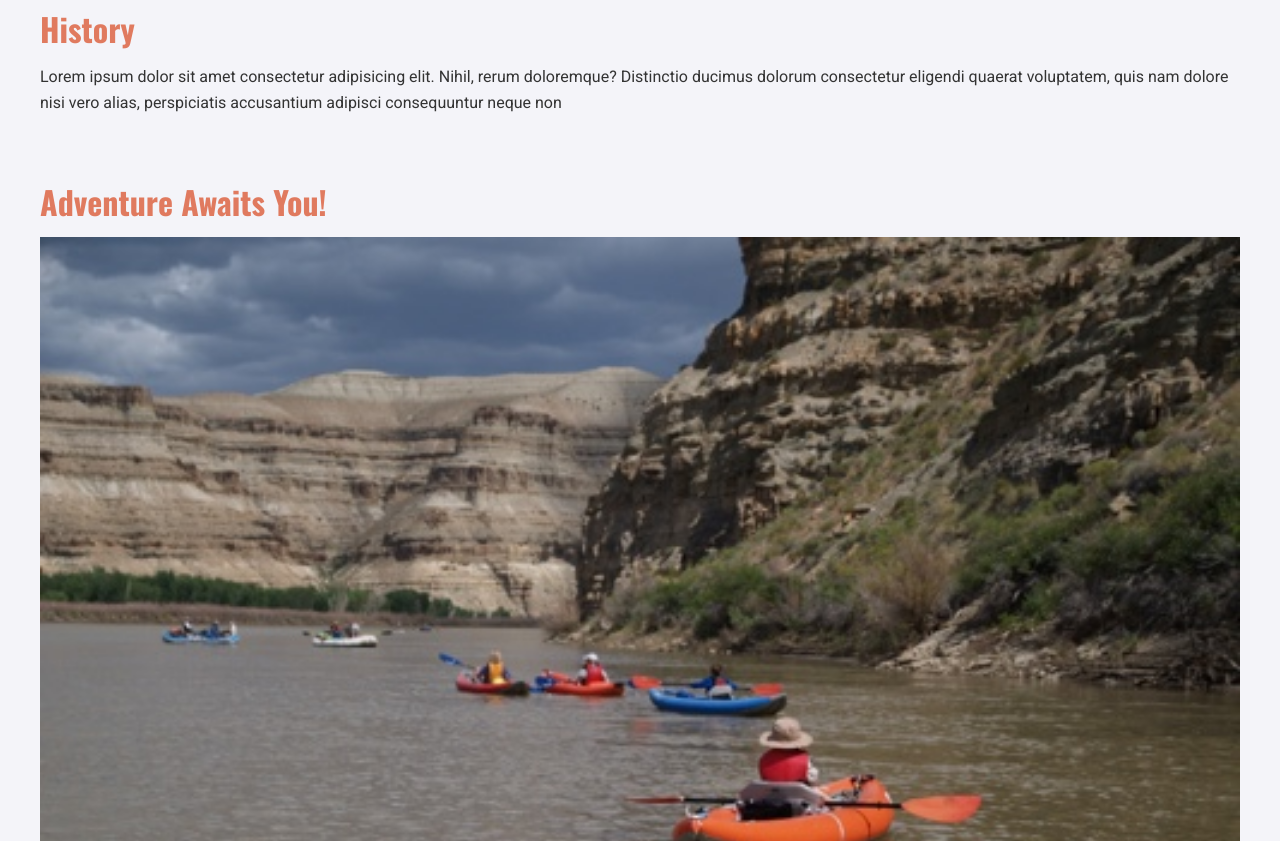
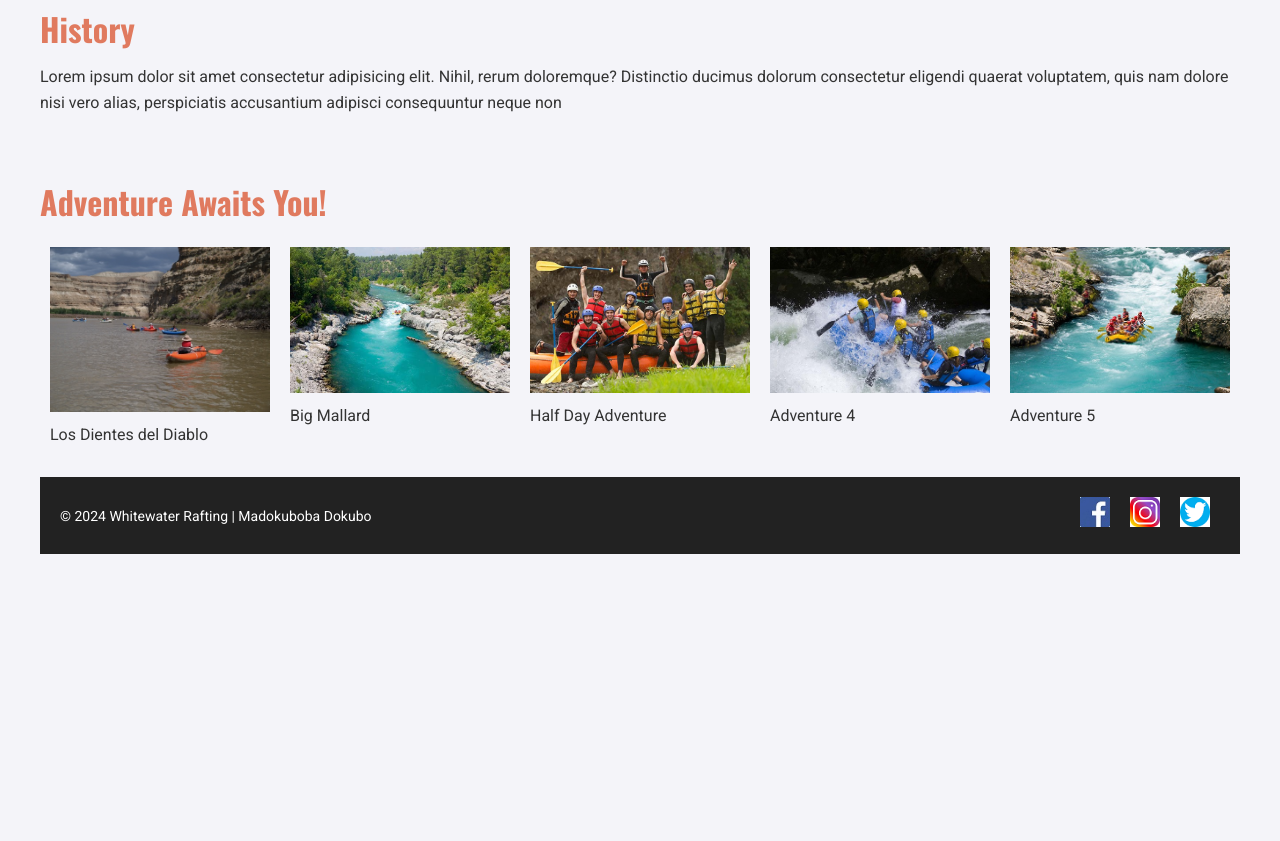
Before and after one commit to madokscharles/wdd130, a plain HTML site: page wwr/about.html in a window 1280 px wide. Shown: the part 1043-1884 px from the top of the page. After the commit the page ends 1597 px from the top, so only its background shows below. Drawn offline with nearby package versions, Linux system fonts and the light colour scheme.

Commit message:
CSS Flex update

```diff
--- a/styles/styles.css
+++ b/styles/styles.css
@@ -10,17 +10,24 @@
 
 nav {
     background-color: var(--accent-blue);
-    padding: 10px;
+    padding: 1rem;
+    display: flex;
+    justify-content: space-evenly;
+    align-items: center;
 }
 
 nav a {
+    display: block;
+    padding: 0.5rem;
+    text-decoration: none;
+    font-size: 1.2rem;
+    font-weight: 700;
     color: white;
-    display: block;
-    padding: 20px;
 }
 
 h1 {
     color: var(--accent-blue);
+    border-bottom: 1px solid var(--accent-blue);
 }
 
 img {
@@ -31,23 +38,39 @@ img {
     box-shadow: 0 0 30px gray;
 }
 
+header, .grid, footer {
+    max-width: 840px;
+    margin: 0 auto;
+}
+
+.grid {
+    display: grid;
+    grid-template-columns: 1fr 1fr;
+    gap: 1rem;
+    align-items: start;
+}
+
 main {
-    max-width: 840px;
+    grid-column: 2;
+    margin: 1rem;
+}
+
+aside {
+    grid-column: 1;
+    grid-row: 1;
+    width: 100%;
 }
 
 main img {
     width: 150px;
     height: auto;
-    float: right;
+    display: block;
+    margin-left: auto;
+    margin-right: auto;
 }
 
 p {
     padding: 0;
-}
-
-aside {
-    width: 20rem;
-    text-align: center;
 }
 
 aside img {
@@ -65,6 +88,7 @@ footer {
     margin-top: 15px;
     border-top: 1px solid #000;
     text-align: center;
+    grid-column: 1 / -1;
 }
 
 /* Class Selectors */
--- a/wwr/about.html
+++ b/wwr/about.html
@@ -17,6 +17,7 @@
         <div class="logo-box">
             <img src="images/logo.jpeg" alt="logo_rafting">
         </div>
+        <h1>Whitewater Rafting</h1>
         <nav>
             <a href="index.html">Home</a>
             <a href="trips.html">Trips</a>
@@ -39,11 +40,28 @@
         </section>
         <section>
             <h2>Adventure Awaits You!</h2>
-            <img src="images/deso-boats.jpg" alt="deso-boats">
-            <img src="images/rafting58_600.jpg" alt="rafting58_600">
-            <img src="images/rafting59_600.jpg" alt="rafting59_600">
-            <img src="images/rafting64_600.jpg" alt="rafting64_600">
-            <img src="images/rafting65_600.jpg" alt="rafting65_600">
+            <div class="adventure-images">
+                <figure>
+                    <img src="images/deso-boats.jpg" alt="Los Dientes del Diablo">
+                    <figcaption>Los Dientes del Diablo</figcaption>
+                </figure>
+                <figure>
+                    <img src="images/rafting58_600.jpg" alt="Big Mallard">
+                    <figcaption>Big Mallard</figcaption>
+                </figure>
+                <figure>
+                    <img src="images/rafting59_600.jpg" alt="Half Day Adventure">
+                    <figcaption>Half Day Adventure</figcaption>
+                </figure>
+                <figure>
+                    <img src="images/rafting64_600.jpg" alt="Adventure 4">
+                    <figcaption>Adventure 4</figcaption>
+                </figure>
+                <figure>
+                    <img src="images/rafting65_600.jpg" alt="Adventure 5">
+                    <figcaption>Adventure 5</figcaption>
+                </figure>
+            </div>
         </section>
     </main>
     <footer>
--- a/wwr/styles/rafting.css
+++ b/wwr/styles/rafting.css
@@ -24,8 +24,8 @@ body {
 }
 
 header {
-    display: flex;
-    justify-content: space-between;
+    display: grid;
+    grid-template-columns: 1fr auto 1fr;
     align-items: center;
     background-color: var(--primary-color);
     padding: 20px;
@@ -33,6 +33,22 @@ header {
 
 header img {
     max-width: 100px;
+}
+
+.logo-box {
+    grid-column: 1;
+}
+
+header h1 {
+    grid-column: 2;
+    text-align: center;
+    color: white;
+}
+
+nav {
+    grid-column: 3;
+    display: flex;
+    justify-content: flex-end;
 }
 
 nav a {
@@ -101,6 +117,8 @@ h2 {
 }
 
 section {
+    display: flex;
+    flex-direction: column;
     padding: 20px 0;
 }
 
@@ -123,13 +141,41 @@ section img {
     margin-bottom: 10px;
 }
 
+.adventure-images {
+    display: flex;
+    justify-content: space-between;
+    flex-wrap: wrap;
+}
+
+.adventure-images figure {
+    flex: 1 1 18%;
+    margin: 10px;
+}
+
+.adventure-images img {
+    width: 100%;
+    height: auto;
+}
+
+
 /* Footer */
 footer {
+    display: flex;
+    justify-content: space-between;
+    align-items: center;
     text-align: center;
     background-color: var(--dark-bg-color);
     color: white;
     padding: 20px;
     font-size: 14px;
+}
+
+footer .social-links {
+    display: flex;
+}
+
+footer .social-links a {
+    margin-left: 10px;
 }
 
 footer nav a {
```
Also changed, not shown: index.html (+7 -2 lines).
